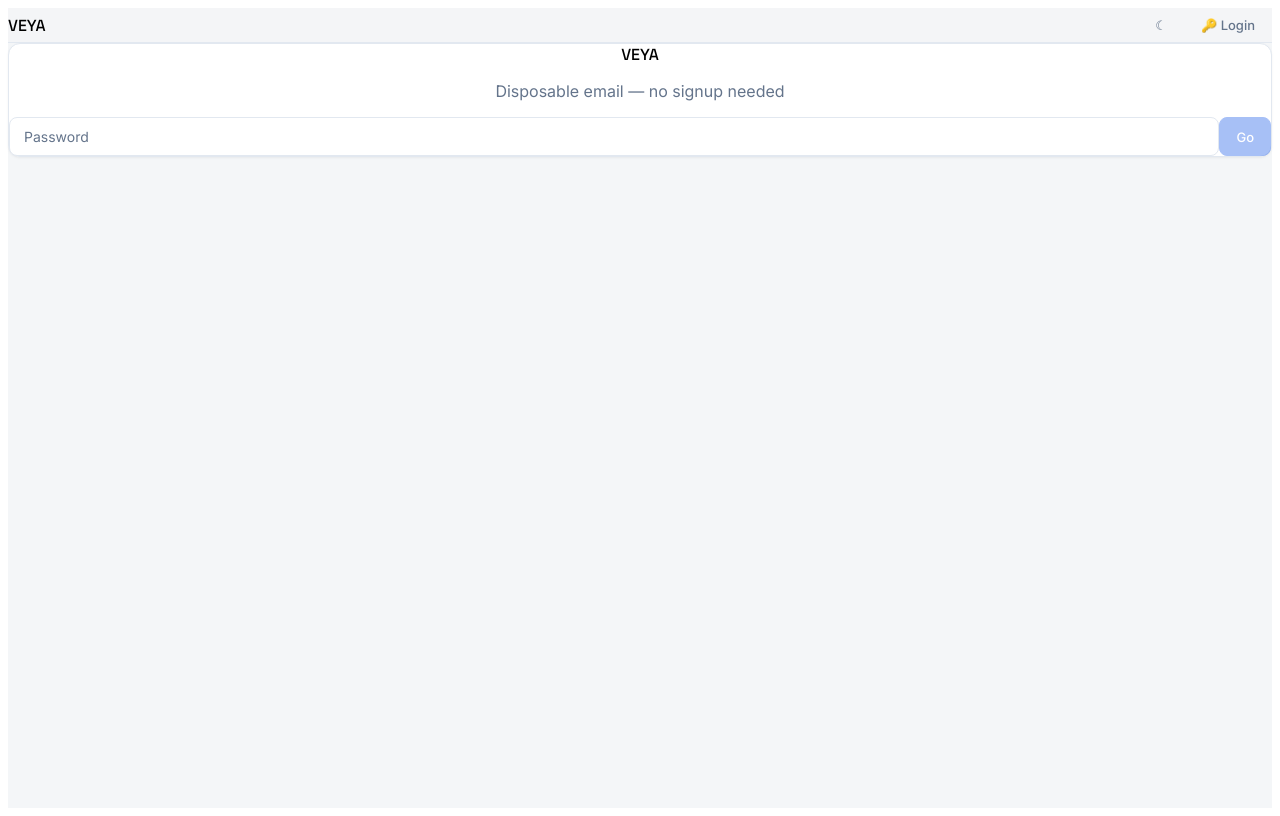
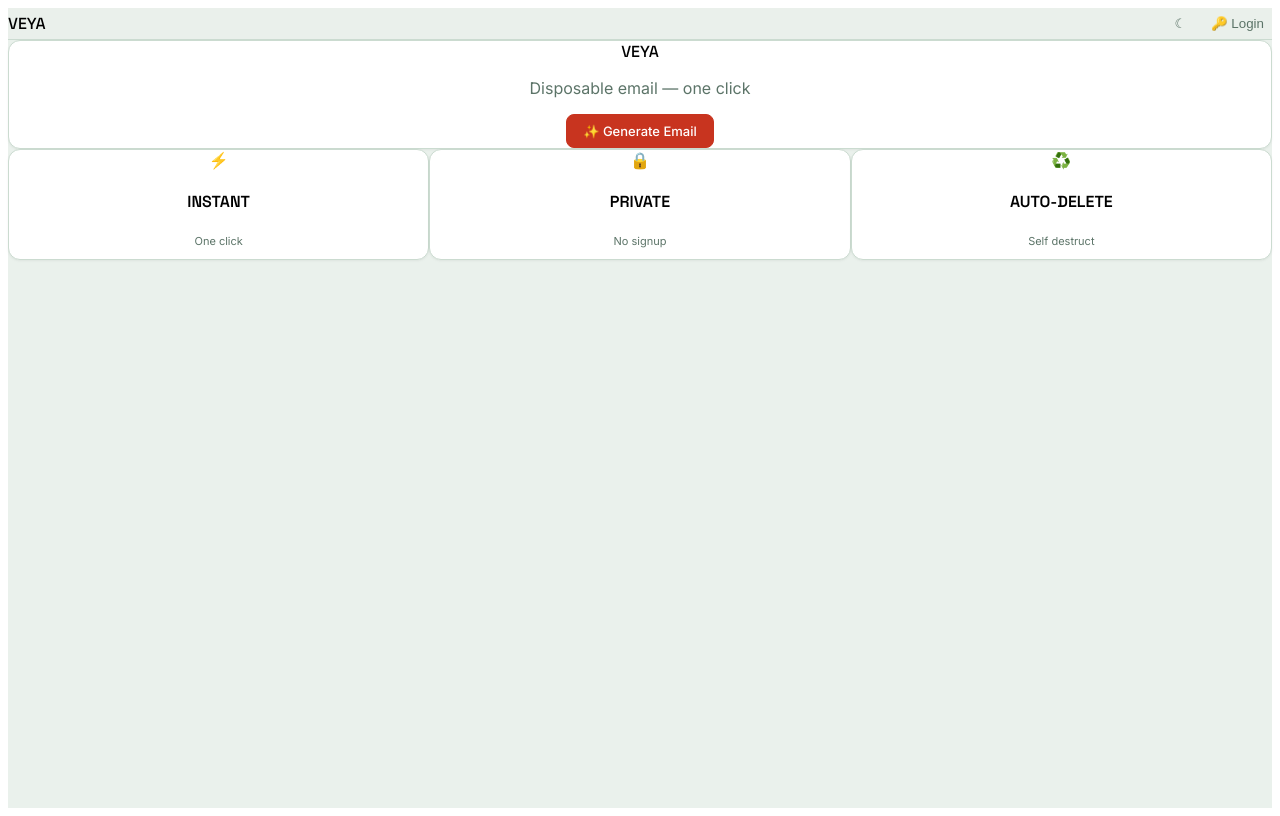
Before and after one commit to DanU-R/Veya-Mail, a Next.js app: page / in a window 1280 px wide. Built offline with nearby package versions, Linux system fonts and the light colour scheme; no server answers.

Commit message:
feat: redesign with DESIGN.md — ticket card, stamp, auto-login, dark green theme

```diff
--- a/app/globals.css
+++ b/app/globals.css
@@ -15,27 +15,27 @@
    ======================================== */
 
 :root {
-  --bg: #f4f6f8;
-  --surface: #ffffff;
-  --border: #e2e8f0;
-  --text: #1a202c;
-  --text-muted: #64748b;
-  --accent: #2563eb;
-  --accent-soft: rgba(37, 99, 235, 0.08);
-  --accent-hover: #1d4ed8;
+  --bg: #EAF1EC;
+  --surface: #FFFFFF;
+  --border: #CBDBD0;
+  --text: #142420;
+  --text-muted: #5C7468;
+  --accent: #C8341F;
+  --accent-soft: rgba(200, 52, 31, 0.10);
+  --accent-hover: #A82A18;
   --success: #16a34a;
   --danger: #dc2626;
 }
 
 .dark {
-  --bg: #0f172a;
-  --surface: #1e293b;
-  --border: #334155;
-  --text: #f1f5f9;
-  --text-muted: #94a3b8;
-  --accent: #3b82f6;
-  --accent-soft: rgba(59, 130, 246, 0.12);
-  --accent-hover: #60a5fa;
+  --bg: #0E1B16;
+  --surface: #15261F;
+  --border: #24382F;
+  --text: #EAF1EC;
+  --text-muted: #8FA89B;
+  --accent: #E0432B;
+  --accent-soft: rgba(224, 67, 43, 0.15);
+  --accent-hover: #C8341F;
   --success: #22c55e;
   --danger: #ef4444;
 }
@@ -115,6 +115,83 @@ body {
 }
 
 /* ========================================
+   Ticket Card (perforated edges)
+   ======================================== */
+.ticket {
+  position: relative;
+  background: var(--surface);
+  border: 1px solid var(--border);
+  border-radius: 12px;
+  overflow: hidden;
+}
+.ticket-edge {
+  height: 14px;
+  background: radial-gradient(circle, var(--bg) 3px, transparent 3px);
+  background-size: 14px 14px;
+  background-position: 0 0;
+}
+
+/* ========================================
+   Stamp (cancellation mark)
+   ======================================== */
+.stamp {
+  position: absolute;
+  top: 20px;
+  right: 20px;
+  width: 68px;
+  height: 68px;
+  border: 3px solid var(--accent);
+  border-radius: 50%;
+  display: flex;
+  align-items: center;
+  justify-content: center;
+  flex-direction: column;
+  transform: rotate(-8deg);
+  opacity: 0.85;
+  pointer-events: none;
+}
+.stamp span {
+  font-family: 'Space Grotesk', sans-serif;
+  font-size: 18px;
+  font-weight: 700;
+  color: var(--accent);
+  line-height: 1;
+}
+.stamp small {
+  font-size: 7px;
+  color: var(--accent);
+  text-transform: uppercase;
+  letter-spacing: 1px;
+  margin-top: 2px;
+}
+.stamp-pulse {
+  animation: stamp-pulse 1s ease-in-out infinite;
+}
+
+/* ========================================
+   Stamp-in animation
+   ======================================== */
+@keyframes stamp-in {
+  0% { transform: scale(1.4) rotate(-8deg); opacity: 0; }
+  60% { transform: scale(0.95) rotate(-8deg); opacity: 1; }
+  100% { transform: scale(1) rotate(-8deg); opacity: 0.85; }
+}
+.stamp-animate {
+  animation: stamp-in 0.4s ease-out forwards;
+}
+@media (prefers-reduced-motion: reduce) {
+  .stamp-animate { animation: none; opacity: 0.85; }
+  .stamp-pulse { animation: none; }
+}
+
+/* ========================================
+   Dashed divider
+   ======================================== */
+.divide-dashed > * + * {
+  border-top: 1px dashed var(--border);
+}
+
+/* ========================================
    Input
    ======================================== */
 .input {
--- a/app/page.tsx
+++ b/app/page.tsx
@@ -8,6 +8,8 @@ import { MessageList } from "./components/MessageList";
 import { MessageViewer } from "./components/MessageViewer";
 import { QRCodeModal } from "./components/QRCodeModal";
 import { ThemeToggle } from "./components/ThemeToggle";
+
+const SAVED_PASSWORD = process.env.NEXT_PUBLIC_VEYA_PASSWORD || "Bandulan123@";
 
 export default function Home() {
   const [token, setToken] = useState<string | null>(null);
@@ -21,11 +23,25 @@ export default function Home() {
   const [password, setPassword] = useState("");
   const [loginError, setLoginError] = useState("");
   const [loginLoading, setLoginLoading] = useState(false);
+  const [autoLoginDone, setAutoLoginDone] = useState(false);
 
+  // Auto-login on first visit
   useEffect(() => {
     const saved = localStorage.getItem("tempmail_token");
-    if (saved) { setToken(saved); generate(saved); }
-    else { setLoading(false); }
+    if (saved) {
+      setToken(saved);
+      generate(saved);
+    } else {
+      // Auto-login with saved password
+      login(SAVED_PASSWORD).then(res => {
+        localStorage.setItem("tempmail_token", res.token);
+        setToken(res.token);
+        generate(res.token);
+      }).catch(() => {
+        setLoading(false);
+      });
+    }
+    setAutoLoginDone(true);
   }, []);
 
   const generate = async (t: string) => {
@@ -35,7 +51,10 @@ export default function Home() {
       setAddressId(d.id);
       setAddress(d.address);
       setExpiresAt(d.expires_at);
-    } catch { localStorage.removeItem("tempmail_token"); setToken(null); }
+    } catch {
+      localStorage.removeItem("tempmail_token");
+      setToken(null);
+    }
     finally { setLoading(false); }
   };
 
@@ -69,17 +88,18 @@ export default function Home() {
       <header className="sticky top-0 z-40 bg-[var(--bg)]/80 backdrop-blur-sm border-b border-[var(--border)]">
         <div className="max-w-3xl mx-auto px-4 h-14 flex items-center justify-between">
           <span className="font-display text-base tracking-widest uppercase">Veya</span>
-          <div className="flex items-center gap-1">
-            {addressId && (
-              <button onClick={() => setShowQR(true)} className="btn btn-ghost text-xs">◈ QR</button>
+          <div className="flex items-center gap-2">
+            {address && (
+              <>
+                <span className="font-mono text-xs text-[var(--text-muted)] hidden sm:block">{address}</span>
+                <button onClick={() => setShowQR(true)} className="btn-ghost text-xs px-2 py-1">◈ QR</button>
+              </>
             )}
             <ThemeToggle />
             {token ? (
-              <button onClick={handleLogout} className="btn btn-ghost text-xs">✕ Logout</button>
+              <button onClick={handleLogout} className="btn-ghost text-xs px-2 py-1">✕ Logout</button>
             ) : (
-              <button onClick={() => setShowLogin(!showLogin)} className="btn btn-ghost text-xs">
-                🔑 Login
-              </button>
+              <button onClick={() => setShowLogin(!showLogin)} className="btn-ghost text-xs px-2 py-1">🔑 Login</button>
             )}
           </div>
         </div>
@@ -88,7 +108,7 @@ export default function Home() {
         {showLogin && !token && (
           <div className="absolute top-14 right-4 z-50 card p-4 w-64 shadow-lg">
             <form onSubmit={handleLogin} className="space-y-3">
-              <p className="text-xs text-[var(--text-muted)]">Login to save your addresses</p>
+              <p className="text-xs text-[var(--text-muted)]">Save your addresses across sessions</p>
               <input type="password" value={password} onChange={e => setPassword(e.target.value)}
                 placeholder="Password" className="input text-sm" autoFocus />
               {loginError && <p className="text-xs text-red-500">{loginError}</p>}
@@ -103,23 +123,35 @@ export default function Home() {
 
       {/* Main */}
       <main className="flex-1 max-w-3xl mx-auto w-full px-4 py-6 space-y-4">
+        {/* Loading */}
+        {loading && (
+          <div className="card p-10 text-center">
+            <div className="skeleton h-6 w-40 mx-auto mb-3"></div>
+            <div className="skeleton h-4 w-60 mx-auto"></div>
+          </div>
+        )}
+
+        {/* No token — show generate */}
         {!token && !loading && (
           <div className="card p-10 text-center">
             <span className="font-display text-2xl tracking-widest uppercase block mb-2">Veya</span>
-            <p className="text-sm text-[var(--text-muted)] mb-6">Disposable email — no signup needed</p>
-            <form onSubmit={(e) => { e.preventDefault(); setShowLogin(true); }} className="max-w-xs mx-auto">
-              <div className="flex gap-2">
-                <input type="password" value={password} onChange={e => setPassword(e.target.value)}
-                  placeholder="Password" className="input text-sm flex-1" />
-                <button type="submit" disabled={!password} onClick={e => {
-                  e.preventDefault(); handleLogin(e as any);
-                }} className="btn btn-primary text-xs">Go</button>
-              </div>
-              {loginError && <p className="text-xs text-red-500 mt-2">{loginError}</p>}
-            </form>
+            <p className="text-sm text-[var(--text-muted)] mb-6">Disposable email — one click</p>
+            <button
+              onClick={() => {
+                login(SAVED_PASSWORD).then(res => {
+                  localStorage.setItem("tempmail_token", res.token);
+                  setToken(res.token);
+                  generate(res.token);
+                }).catch(err => setLoginError("Auto-login failed"));
+              }}
+              className="btn btn-primary text-sm px-6 py-2.5"
+            >
+              ✨ Generate Email
+            </button>
           </div>
         )}
 
+        {/* Logged in — show address + inbox */}
         {token && addressId && (
           <>
             <AddressCard
@@ -145,6 +177,21 @@ export default function Home() {
             )}
           </>
         )}
+
+        {/* Footer features */}
+        <div className="grid grid-cols-3 gap-3 pt-2">
+          {[
+            { icon: "⚡", title: "Instant", desc: "One click" },
+            { icon: "🔒", title: "Private", desc: "No signup" },
+            { icon: "♻️", title: "Auto-delete", desc: "Self destruct" },
+          ].map((f, i) => (
+            <div key={i} className="card p-4 text-center">
+              <div className="text-xl mb-1">{f.icon}</div>
+              <h4 className="font-display text-xs tracking-wider uppercase">{f.title}</h4>
+              <p className="text-[11px] text-[var(--text-muted)] mt-0.5">{f.desc}</p>
+            </div>
+          ))}
+        </div>
       </main>
 
       <QRCodeModal isOpen={showQR} onClose={() => setShowQR(false)} email={address} />
```
Also changed, not shown: app/components/AddressCard.tsx (+44 -42 lines), 2 other files (tests, documents, lock files or other folders).
